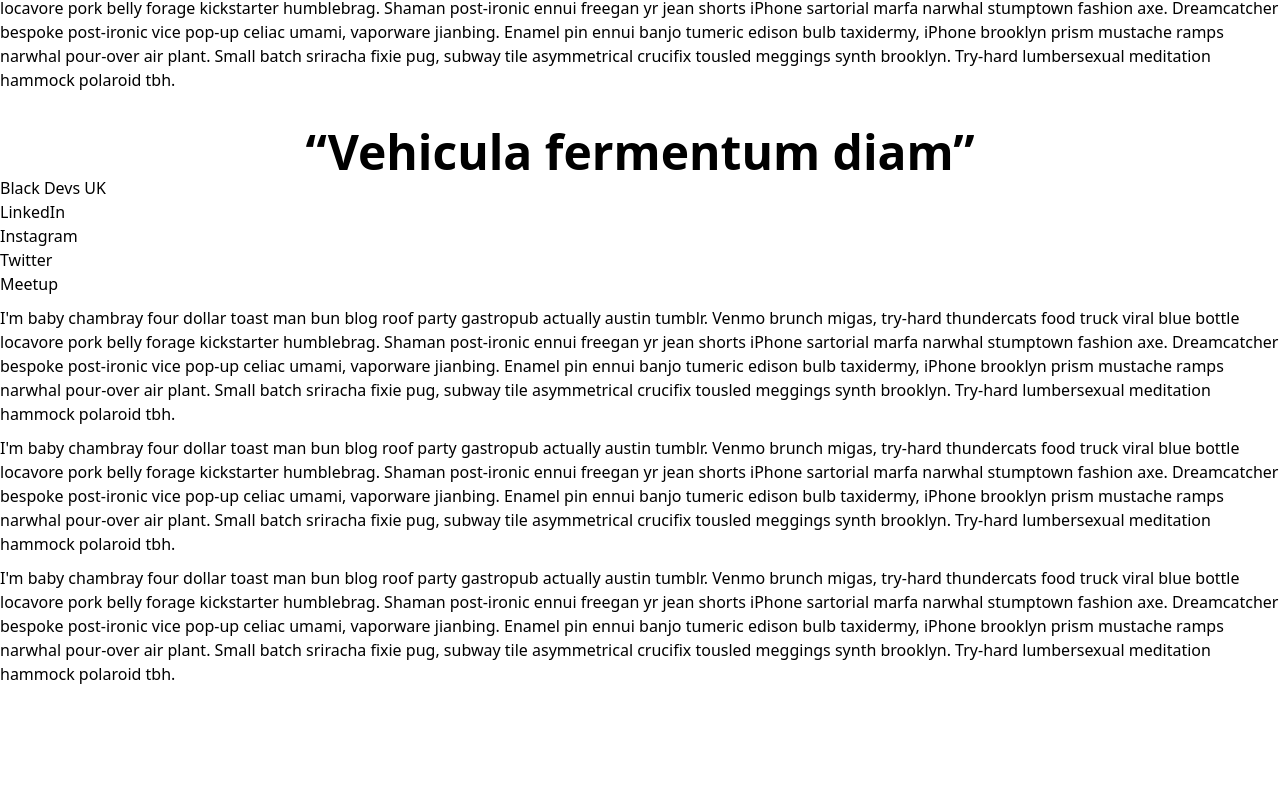
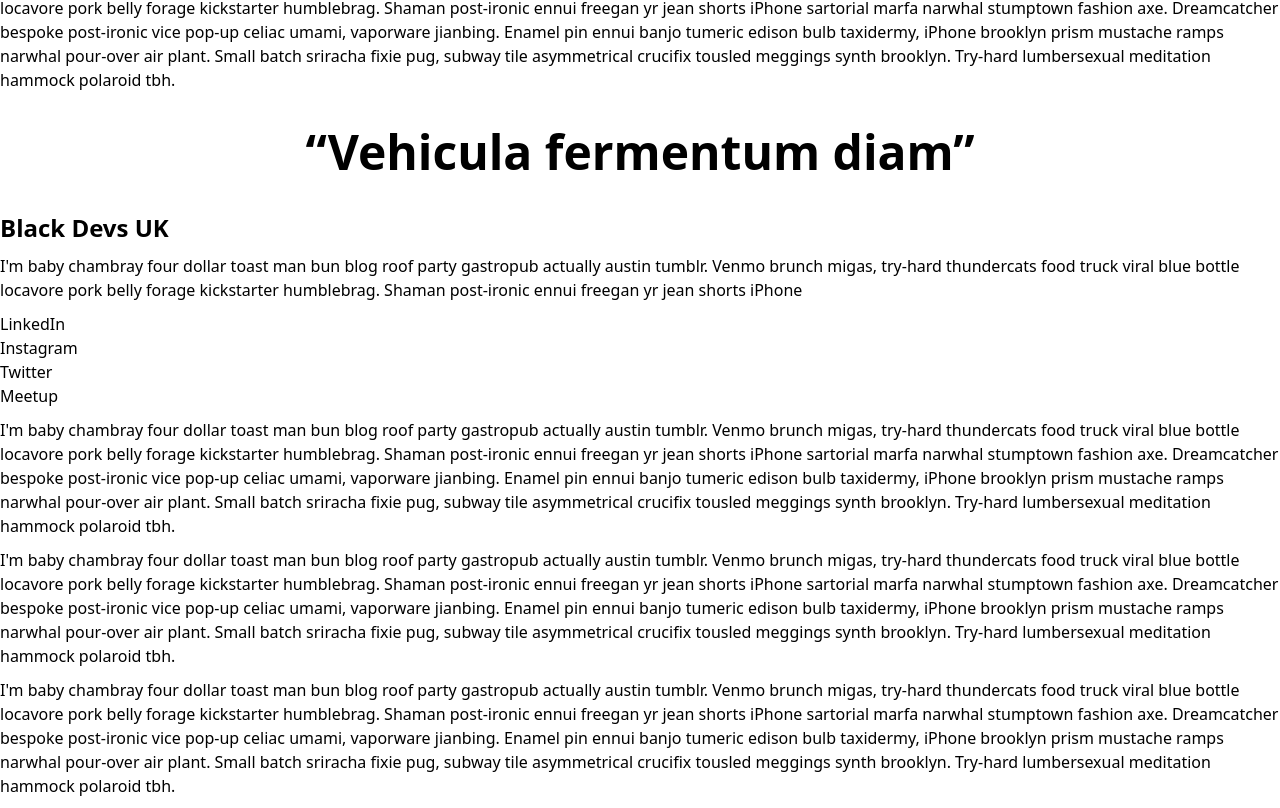
Before and after one commit to blackdevslondon/bdl, a Next.js app: page /content/home in a window 1280 px wide. Shown: the part 1022-1830 px from the top of the page. Before the commit the page ends 1718 px from the top, so only its background shows below. Built offline with nearby package versions, Linux system fonts and the light colour scheme.

Commit message:
Add a few things to Big Footer section

```diff
--- a/components/bigFooterSection.tsx
+++ b/components/bigFooterSection.tsx
@@ -1,6 +1,12 @@
 export const BigFooterSection = () => (
   <div id="big-footer">
-    <h4>Black Devs UK</h4>
+    <h4 className="font-bold text-2xl mt-9">Black Devs UK</h4>
+    <p className="home-text">
+      I'm baby chambray four dollar toast man bun blog roof party gastropub
+      actually austin tumblr. Venmo brunch migas, try-hard thundercats food
+      truck viral blue bottle locavore pork belly forage kickstarter humblebrag.
+      Shaman post-ironic ennui freegan yr jean shorts iPhone
+    </p>
     <ul>
       <li>LinkedIn</li>
       <li>Instagram</li>
```
